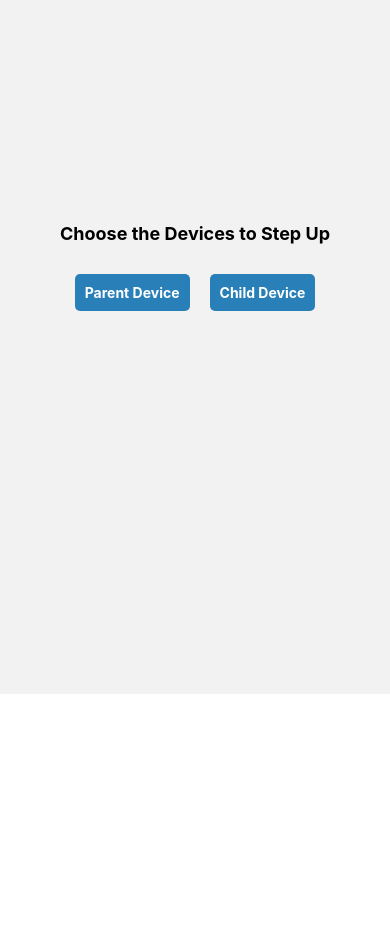
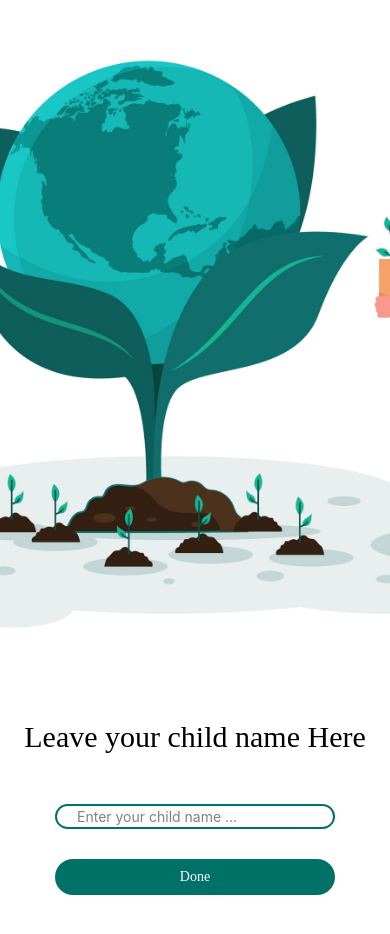
Before and after one commit to MuhammadTalha776932/FindMyKids, a React Native app: screen /Child in a window 390 px wide. Shown: the part 150-1084 px from the top of the page. Before the commit the page ends 844 px from the top, so only its background shows below. Built offline with nearby package versions, Linux system fonts and the light colour scheme.

Commit message:
added the Child Devices folder structure ....

```diff
--- a/App.tsx
+++ b/App.tsx
@@ -6,7 +6,7 @@ import { NavigationContainer } from "@react-navigation/native";
 import { createStackNavigator} from "@react-navigation/stack";
 import {ChooseDevicesScreen} from "./src/component/ChooseDevices/ChooseDevicesScreen"
 import {ParentStack} from "./src/component/ParentStack/ParentStack"
-
+import {ChildStack} from "./src/component/ChildStack/ChildStack"
 
 
 function App(){
@@ -23,6 +23,7 @@ function App(){
       <Stack.Navigator initialRouteName="chooseDevices" screenOptions={({navigation,route})=>({header:()=>null})}>
         <Stack.Screen name="chooseDevices" component={ChooseDevicesScreen}/>
         <Stack.Screen name="Parent" component={ParentStack}/>
+        <Stack.Screen name="Child" component={ChildStack}/>
         {/* <Stack.Screen  name="LeaveName" component={ParentRegister} />
         <Stack.Screen name="MapContainer" component={MapsContainer} /> */}
       </Stack.Navigator>
--- /dev/null
+++ b/src/component/CS_launch_Page/ChildInfo.tsx
@@ -0,0 +1,87 @@
+import { useNavigation } from '@react-navigation/native';
+import React,{useState} from 'react';
+import {Text,View,Image, TextInput,SafeAreaView,ScrollView,Dimensions,TouchableOpacity, Pressable} from 'react-native';
+const ImageJPG = require("../../images/registration.jpg");
+
+const ChildInfo = ():JSX.Element=>{
+
+  const navigation = useNavigation();
+  const [name,setName] = useState('');
+  const screenWidth:number = Dimensions.get("screen").width
+  const screenHeight:number = Dimensions.get("screen").height
+
+  const isPortrait:boolean = screenHeight > screenWidth;
+  return (
+  <>
+    <SafeAreaView>
+    <View style={{backgroundColor:"#FFF",height:"100%"}}>
+                <Image source ={ImageJPG}
+                    style={isPortrait? {width:"100%",height:"43%"}:{width:"100%",maxHeight:"40%"}}
+                />
+                <Text
+                 style={{
+                     fontSize:30,
+                     fontFamily:"SemiBold",
+                     alignSelf:"center",
+                 }}
+                >Leave your child name Here</Text>
+
+                <View style={{
+                    flexDirection:"row",
+                    alignItems:"center",
+                    marginHorizontal:55,
+                    borderWidth:2,
+                    marginTop:50,
+                    paddingHorizontal:10,
+                    borderColor:"#00716F",
+                    borderRadius:23,
+                    paddingVertical:2
+                }}>
+                    {/* <Icon name="mail" color="#00716F" size={24}/> */}
+                    <TextInput
+                        placeholder="Enter your child name ..."
+                        onChangeText={setName}
+                        value={name}
+                        style={{paddingHorizontal:10}}
+                        placeholderTextColor={"gray"}
+                    />
+                </View>
+                {/* <View style={{
+                    marginHorizontal:55,
+                    alignItems:"center",
+                    justifyContent:"center",
+                    marginTop:30,
+                    backgroundColor:"#00716F",
+                    paddingVertical:10,
+                    borderRadius:23
+                }}>
+                    <Text style={{
+                        color:"white",
+                        fontFamily:"SemiBold"
+                    }} onPress={()=>{
+
+                    }}>Already a member</Text>
+                </View> */}
+
+                <Pressable style={{
+                    marginHorizontal:55,
+                    alignItems:"center",
+                    justifyContent:"center",
+                    marginTop:30,
+                    backgroundColor:"#007166",
+                    paddingVertical:10,
+                    borderRadius:23
+                }} onPress={()=>navigation.navigate("GeoLocation" as never)}>
+                    <Text style={{
+                        color:"white",
+                        fontFamily:"SemiBold"
+                    }}>Done</Text>
+                </Pressable>
+            </View>
+    </SafeAreaView>
+  </>
+  );
+};
+
+
+export default ChildInfo;
--- /dev/null
+++ b/src/component/CS_launch_Page/PushGeoLocation.tsx
@@ -0,0 +1,16 @@
+import * as React from 'react';
+import { Text, View, StyleSheet } from 'react-native';
+
+export const PushGeoLocation = () => {
+  return (
+    <View style={styles.container}>
+      <Text>PushGeoLocation</Text>
+    </View>
+  );
+};
+
+export default PushGeoLocation;
+
+const styles = StyleSheet.create({
+  container: {}
+});
--- /dev/null
+++ b/src/component/ChildStack/ChildStack.tsx
@@ -0,0 +1,22 @@
+import * as React from 'react';
+import { StyleSheet } from 'react-native';
+import { createStackNavigator } from '@react-navigation/stack';
+
+import ChildInfo from '../CS_launch_Page/ChildInfo';
+import PushGeoLocation from '../CS_launch_Page/PushGeoLocation';
+
+export const ChildStack = ():JSX.Element => {
+    const Stack = createStackNavigator();
+  return (
+    <Stack.Navigator screenOptions={({ navigation, route }) => ({ header: () => null })}>
+        <Stack.Screen name='Child-Details' component={ChildInfo} />
+        <Stack.Screen name='GeoLocation' component={PushGeoLocation} />
+    </Stack.Navigator>
+  );
+};
+
+export default ChildStack;
+
+const styles = StyleSheet.create({
+  container: {}
+});
--- a/src/component/ChooseDevices/ChooseDevicesScreen.tsx
+++ b/src/component/ChooseDevices/ChooseDevicesScreen.tsx
@@ -6,21 +6,23 @@ import { View, Text, StyleSheet, TouchableOpacity, Linking } from 'react-native'
 export const ChooseDevicesScreen = ():JSX.Element => {
   const navigation = useNavigation();
 
-  const handleNavigation = () =>{
+  const handleParentNavigation = () =>{
     navigation.navigate( "Parent" as never);
-
   }
 
+  const handleChildNavigation = () =>{
+    navigation.navigate("Child" as never);
+  }
   return (
     <View style={styles.container}>
       <View style={styles.textContainer}>
         <Text style={styles.text}>Choose the Devices to Step Up</Text>
       </View>
       <View style={styles.buttonContainer}>
-        <TouchableOpacity style={styles.button} onPress={handleNavigation}>
+        <TouchableOpacity style={styles.button} onPress={handleParentNavigation}>
           <Text style={styles.buttonText}>Parent Device</Text>
         </TouchableOpacity>
-        <TouchableOpacity style={styles.button}>
+        <TouchableOpacity style={styles.button} onPress={handleChildNavigation}>
           <Text style={styles.buttonText}>Child Device</Text>
         </TouchableOpacity>
       </View>
--- a/src/component/ParentStack/ParentStack.tsx
+++ b/src/component/ParentStack/ParentStack.tsx
@@ -4,12 +4,12 @@ import { createStackNavigator } from '@react-navigation/stack';
 import ParentRegister from '../ParentRegister';
 import MapsContainer from '../home/MapsContainer';
 
-export const ParentStack = ():JSX.Element => {
-    const Stack = createStackNavigator();
+export const ParentStack = (): JSX.Element => {
+  const Stack = createStackNavigator();
   return (
-    <Stack.Navigator>
-        <Stack.Screen name='LeaveName' component={ParentRegister} />
-        <Stack.Screen name='MapContainer' component={MapsContainer} />
+    <Stack.Navigator screenOptions={({ navigation, route }) => ({ header: () => null })}>
+      <Stack.Screen name='LeaveName' component={ParentRegister} />
+      <Stack.Screen name='MapContainer' component={MapsContainer} />
     </Stack.Navigator>
   );
 };
```
Also changed, not shown: src/Helper/StackHelper/StackHelper.tsx (added).
